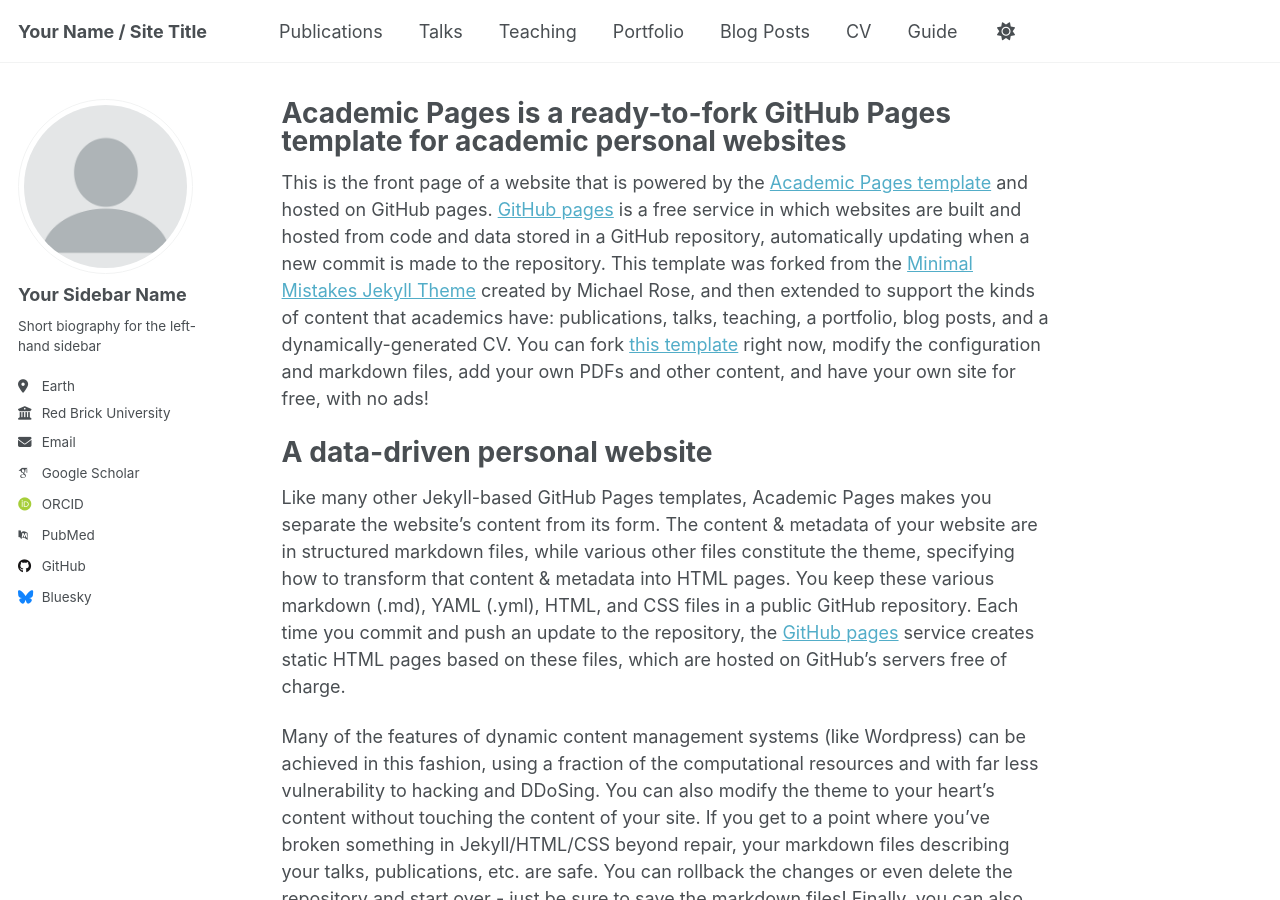
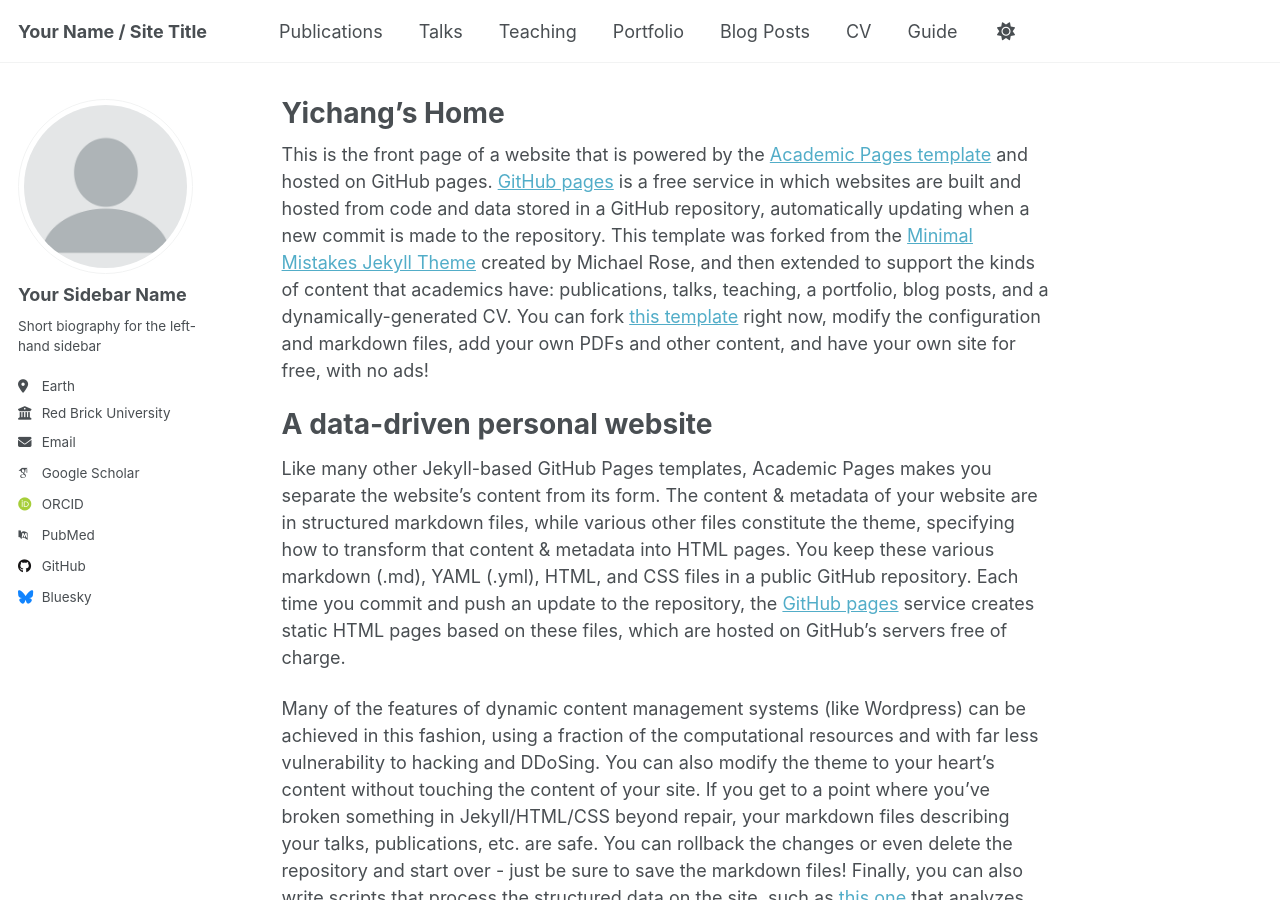
Before and after one commit to Helensyc/helensyc.github.io, a Jekyll site: the page built from _pages/about.md, in a window 1280 px wide and 900 px high. Built offline with Jekyll 4.4.1, drawn with Linux system fonts in a browser that asks for light colours; some web fonts are replaced.

Commit message:
about.md

```diff
--- a/_pages/about.md
+++ b/_pages/about.md
@@ -1,6 +1,6 @@
 ---
 permalink: /
-title: "Academic Pages is a ready-to-fork GitHub Pages template for academic personal websites"
+title: "Yichang's Home"
 author_profile: true
 redirect_from:
   - /about/
```
